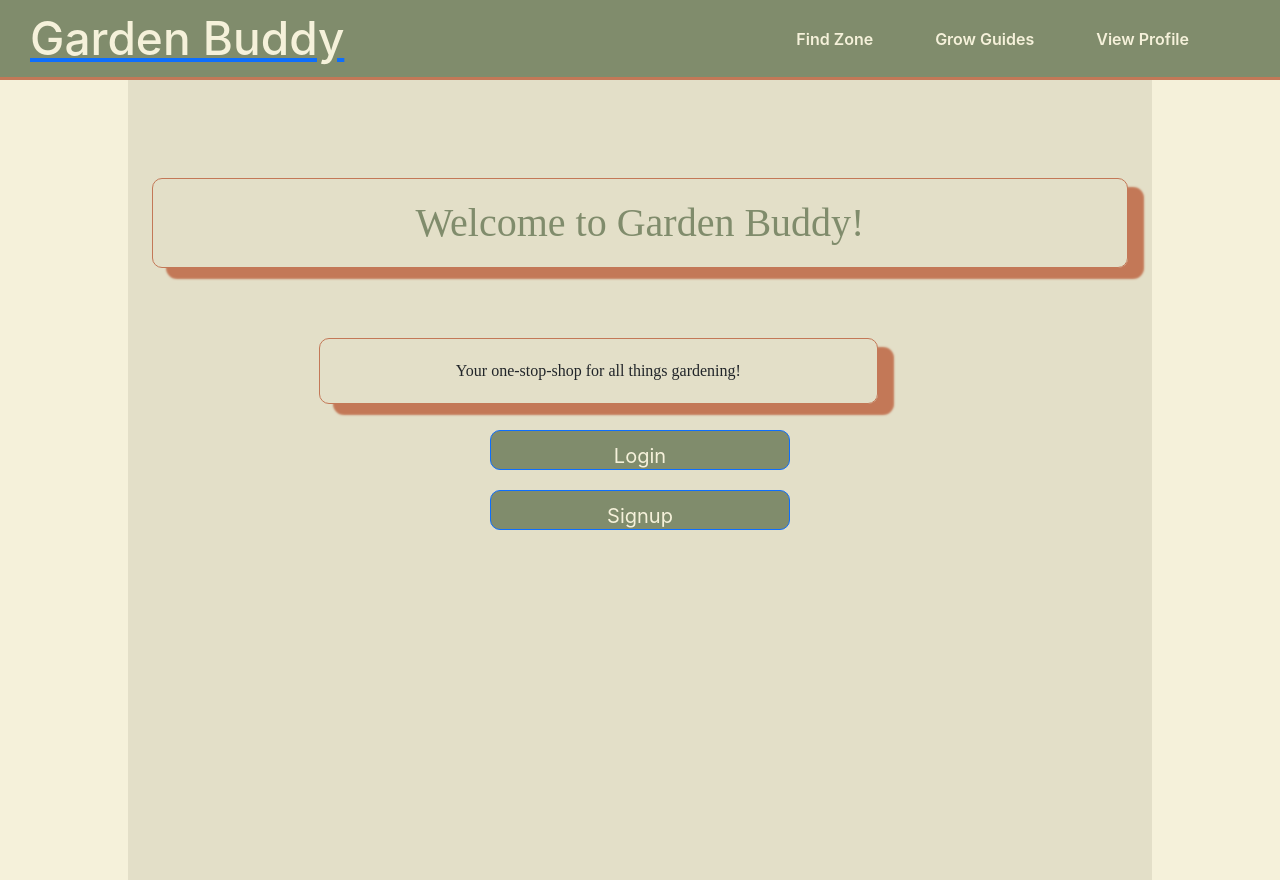
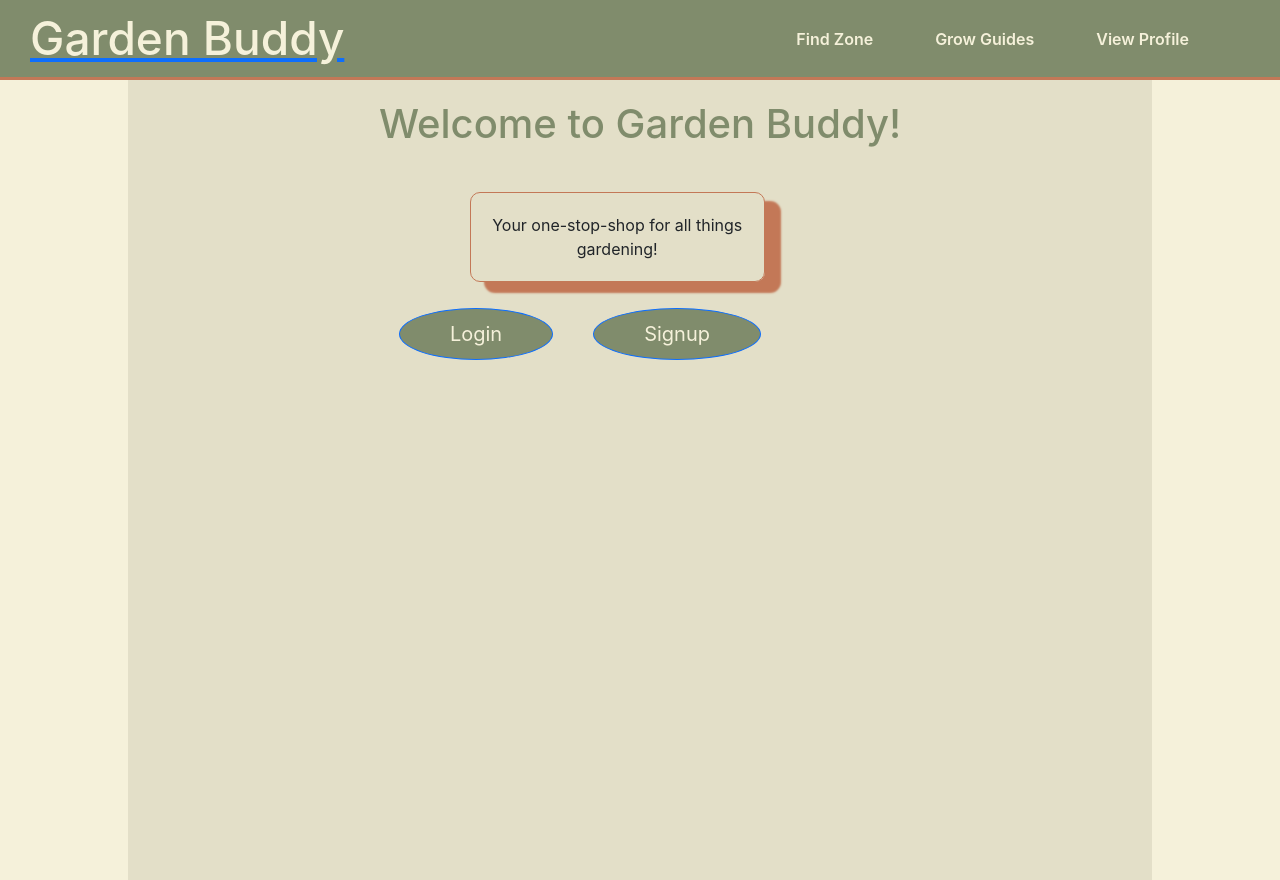
Before and after one commit to jkwalsh127/garden-buddy, a React (Create React App) app in the folder client/: page / in a window 1280 px wide. Built offline with nearby package versions, Linux system fonts and the light colour scheme.

Commit message:
updated buttons, and formatted titile flex box

```diff
--- a/client/src/pages/Landing.js
+++ b/client/src/pages/Landing.js
@@ -1,6 +1,6 @@
 import React from 'react';
 import './styles/landing.css';
-import { Row, Col, Button } from 'react-bootstrap';
+import { Row, Col, Button, ButtonGroup } from 'react-bootstrap';
 
 export default function Landing() {
     return (
@@ -9,17 +9,19 @@ export default function Landing() {
             <Row>
                 <Col xs={{ span: 10, offset: 2 }} md={{ span: 7, offset: 2 }}>
                     <p className="about-text">
-                       Your one-stop-shop for all things gardening!
+                        Your one-stop-shop for all things gardening!
                     </p>
                 </Col>
+            </Row>
+            <div className="buttonwrapper">
                 <a href="/login" rel="noreferrer">
-                    <Button id="login-button">Login</Button>
+                    <Button id="button">Login</Button>
                 </a>
 
                 <a href="/signup" rel="noreferrer">
-                    <Button id="signup-button">Signup</Button>
+                    <Button id="button">Signup</Button>
                 </a>
-            </Row>
+            </div>
         </div>
     );
 }
--- a/client/src/pages/styles/landing.css
+++ b/client/src/pages/styles/landing.css
@@ -1,20 +1,10 @@
+
 .row {
-    margin-top: 15px;
+  margin-top: 15px;
 }
 
 
 .about-text {
-  font-family: italic;
-    margin-top: 10%;
-    border: 1px solid var(--brown);
-    padding: 20px;
-    border-radius: 10px;
-    text-align: center;
-    box-shadow: 15px 10px 2px 1px rgb(195, 120, 87);
-}
-
-.page-title {
-  font-family: oblique;
   margin-top: 10%;
   border: 1px solid var(--brown);
   padding: 20px;
@@ -23,31 +13,20 @@
   box-shadow: 15px 10px 2px 1px rgb(195, 120, 87);
 }
 
-#login-button {
-    background-color: var(--green);
-    color: var(--light-white);
-    font-size: 20px;
-    padding: 10px 50px;
-    border-radius: 10px;
-    margin: 10px 0px;
-    cursor: pointer;
-}
 
-#signup-button {
+#button {
   background-color: var(--green);
   color: var(--light-white);
   font-size: 20px;
   padding: 10px 50px;
-  border-radius: 10px;
+  border-radius: 50%;
   margin: 10px 0px;
   cursor: pointer;
+  margin-right: 20px;
+  margin-left: 20px;
 }
 
-#login-button{
-  width: 300px;
-  height: 40px;
+.buttonwrapper {
+  display: flex;
+  align-self: center;
 }
-#signup-button{
-  width: 300px;
-  height: 40px;
-}
```
Also changed, not shown: 1 other file (tests, documents, lock files or other folders).
